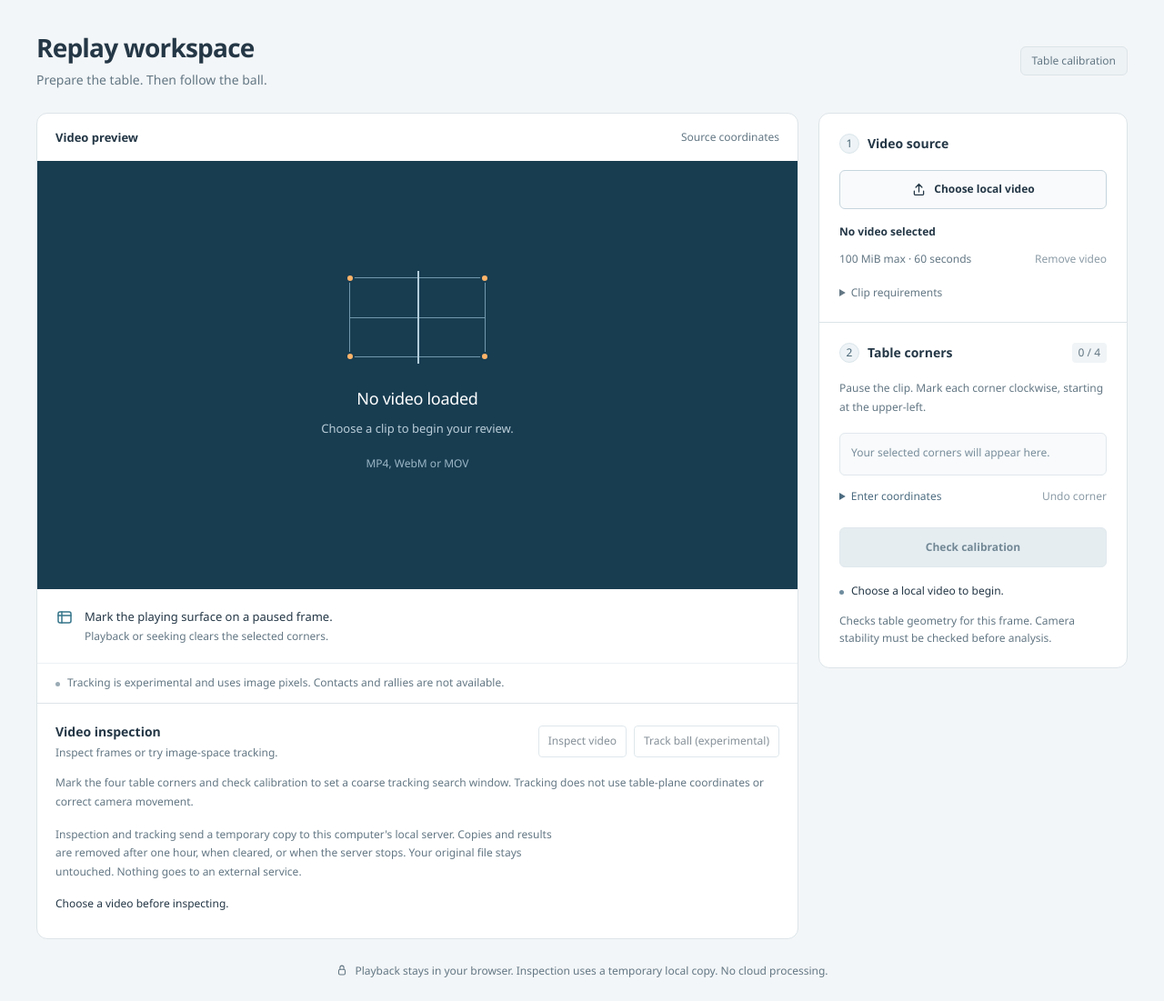
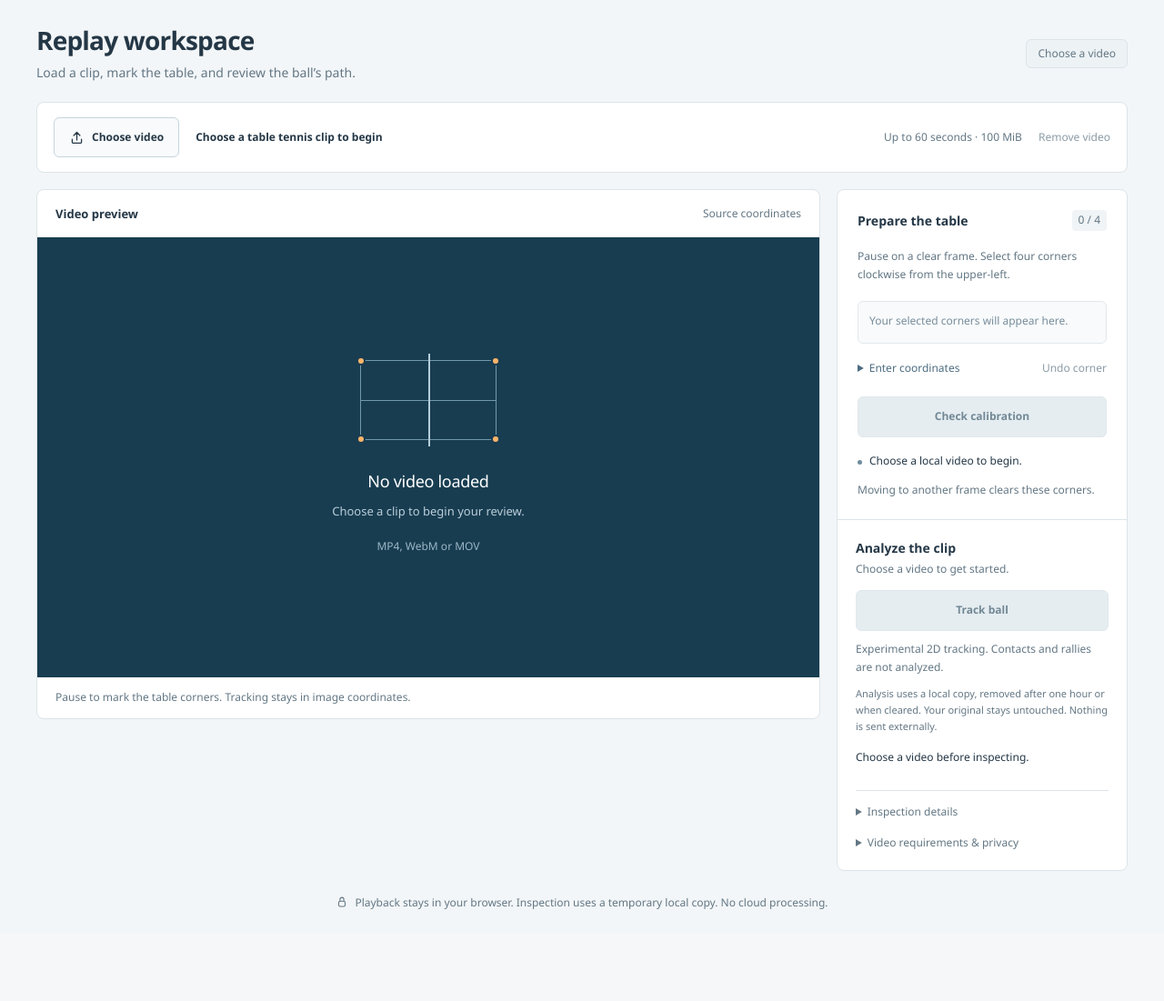
Before and after one commit to mukhammaddiyor01/SportReplayAnalyst, a FastAPI app: page / in a window 1280 px wide. Shown: the part 76-1177 px from the top of the page at 91% size. After the commit the page ends 1076 px from the top, so only its background shows below. Run offline with FastAPI, Linux system fonts and the light colour scheme.

Commit message:
feat: simplify the replay preparation and review workflow

```diff
--- a/frontend/static/css/styles.css
+++ b/frontend/static/css/styles.css
@@ -88,19 +88,21 @@ p, h1, h2 { margin: 0; }
   white-space: nowrap;
 }
 .local-badge > span { width: 6px; height: 6px; border-radius: 50%; background: #44816e; }
-main { max-width: 1520px; padding: 36px 40px 24px; margin: auto; }
-.page-heading { display: flex; align-items: center; justify-content: space-between; gap: 20px; margin-bottom: 26px; }
+main { max-width: 1440px; padding: 28px 40px 24px; margin: auto; }
+.page-heading { display: flex; align-items: center; justify-content: space-between; gap: 20px; margin-bottom: 22px; }
 h1 { font-size: 28px; font-weight: 600; line-height: 1.2; letter-spacing: -.8px; }
 .page-heading p { margin-top: 7px; color: var(--muted); font-size: 14px; }
 .workspace-mode { font-size: 12px; padding: 6px 12px; border: 1px solid var(--border); border-radius: 6px; color: var(--muted); background: #edf2f5; }
-.workspace { display: grid; grid-template-columns: minmax(0, 1fr) 340px; align-items: start; gap: 22px; }
-.replay, .preparation { min-width: 0; background: var(--surface); border: 1px solid var(--border); border-radius: 12px; overflow: hidden; }
+.workspace { display: grid; grid-template-columns: minmax(0, 1fr) 320px; grid-template-areas: "source source" "replay prep" "review prep"; align-items: start; gap: 18px; }
+.replay { grid-area: replay; }
+.preparation { grid-area: prep; }
+.replay, .preparation { min-width: 0; background: var(--surface); border: 1px solid var(--border); border-radius: 8px; overflow: hidden; }
 .viewer-heading { padding: 16px 20px; display: flex; align-items: center; justify-content: space-between; gap: 10px; }
 .viewer-heading h2 { font-size: 13px; font-weight: 600; }
 .viewer-heading > span { font-size: 12px; color: var(--muted); }
 .viewer { background: var(--replay); color: #fff; }
 .empty-view {
-  min-height: 360px;
+  min-height: 300px;
   aspect-ratio: 16 / 9;
   display: flex;
   flex-direction: column;
@@ -128,30 +130,27 @@ canvas { position: absolute; inset: 0; width: 100%; height: 100%; cursor: crossh
 .play-button:hover { background: #294d61; }
 .playback input { flex: 1; min-width: 40px; accent-color: #b9d5e0; height: 4px; }
 .playback output { min-width: 64px; text-align: right; font-size: 12px; color: #d0dfe7; font-variant-numeric: tabular-nums; }
-.viewer-note { padding: 20px; display: flex; gap: 12px; align-items: flex-start; }
-.viewer-note svg { margin-top: 1px; color: var(--accent); }
-.viewer-note p { font-size: 13px; }
-.viewer-note p span { display: block; margin-top: 3px; font-size: 12px; color: var(--muted); }
-.scope-note { border-top: 1px solid #edf1f4; padding: 12px 20px; display: flex; align-items: baseline; gap: 8px; color: var(--muted); font-size: 12px; }
-.scope-dot { width: 5px; height: 5px; flex-shrink: 0; background: #9aabb5; border-radius: 50%; }
+.viewer-note { padding: 13px 20px; display: flex; gap: 12px; align-items: flex-start; }
+.viewer-note p { font-size: 12px; color: var(--muted); }
 
 .inspector-section { padding: 22px; }
-.source-section { border-bottom: 1px solid var(--border); }
+.source-bar { grid-area: source; display: flex; align-items: center; gap: 18px; padding: 16px 18px; background: var(--surface); border: 1px solid var(--border); border-radius: 8px; }
+.source-bar .file-picker { flex-shrink: 0; }
+.source-actions { display: flex; align-items: center; gap: 18px; color: var(--muted); font-size: 12px; }
+.source-actions > span { white-space: nowrap; }
 .section-heading { display: flex; align-items: center; gap: 9px; margin-bottom: 18px; }
 .section-heading h2 { font-size: 14px; font-weight: 600; }
-.step-number { width: 22px; height: 22px; display: grid; place-items: center; background: #edf3f6; border: 1px solid #dbe6eb; border-radius: 50%; font-size: 12px; color: #486576; }
 .file-picker { position: relative; }
-.file-picker label { display: flex; align-items: center; justify-content: center; gap: 8px; padding: 11px; border: 1px solid #c6d5dd; border-radius: 6px; font-size: 12px; font-weight: 600; background: #f8fafb; }
+.file-picker label { min-height: 44px; display: flex; align-items: center; justify-content: center; gap: 8px; padding: 10px 16px; border: 1px solid #c6d5dd; border-radius: 6px; font-size: 12px; font-weight: 600; background: #f8fafb; }
 .file-picker svg { width: 17px; height: 17px; }
 .file-picker input { position: absolute; inset: 0; width: 100%; height: 100%; opacity: 0; cursor: pointer; }
 .file-picker:focus-within { outline: 3px solid #7bb5cc; outline-offset: 3px; border-radius: 6px; }
 .file-picker:hover label { background: #edf3f6; border-color: #8da9b9; }
-.source-details { margin-top: 16px; }
+.source-details { min-width: 0; flex: 1; }
 #clip-summary { font-size: 12px; font-weight: 600; overflow-wrap: anywhere; line-height: 1.55; }
 #geometry { color: var(--muted); font-size: 12px; font-variant-numeric: tabular-nums; margin-top: 4px; }
 #geometry:empty { display: none; }
-.source-footer { display: flex; justify-content: space-between; gap: 8px; align-items: center; margin-top: 10px; font-size: 12px; color: var(--muted); }
-.text-button { padding: 2px 0; background: none; border: 0; color: #4c6c80; font-size: 12px; text-decoration: underline; text-underline-offset: 3px; }
+.text-button { padding: 6px 0; background: none; border: 0; color: #4c6c80; font-size: 12px; text-decoration: underline; text-underline-offset: 3px; }
 .text-button:hover { color: var(--ink); }
 .text-button:disabled { color: #8b9ba6; text-decoration: none; }
 .clip-requirements { margin-top: 16px; font-size: 12px; color: var(--muted); }
@@ -165,7 +164,7 @@ summary { width: fit-content; }
 #corner-list li { padding: 7px 0; border-bottom: 1px solid #e5ecef; }
 #corner-list li:first-child { padding-top: 0; }
 #corner-list li:last-child { border: 0; padding-bottom: 0; }
-.corner-tools { display: flex; align-items: baseline; justify-content: space-between; gap: 8px; margin-bottom: 22px; }
+.corner-tools { display: flex; align-items: baseline; justify-content: space-between; gap: 8px; margin-bottom: 16px; }
 .coordinate-entry { flex: 1; min-width: 0; font-size: 12px; color: #4c6c80; }
 .undo-button { flex-shrink: 0; }
 #coordinate-form { margin-top: 14px; }
@@ -173,8 +172,8 @@ summary { width: fit-content; }
 .coordinate-fields label { color: var(--ink); font-size: 12px; }
 .coordinate-fields label span { color: var(--muted); }
 .coordinate-fields input { width: 100%; margin-top: 5px; border: 1px solid #cbd9e1; border-radius: 4px; background: white; padding: 7px; font-size: 12px; color: var(--ink); }
-.secondary-button { margin-top: 10px; padding: 7px 10px; border: 1px solid #c6d5dd; border-radius: 4px; background: white; color: var(--ink); font-size: 12px; }
-.primary-button { width: 100%; padding: 12px 14px; border: 1px solid var(--replay); border-radius: 6px; background: var(--replay); color: white; font-size: 12px; font-weight: 600; }
+.secondary-button { min-height: 38px; margin-top: 10px; padding: 7px 10px; border: 1px solid #c6d5dd; border-radius: 4px; background: white; color: var(--ink); font-size: 12px; }
+.primary-button { min-height: 44px; width: 100%; padding: 12px 14px; border: 1px solid var(--replay); border-radius: 6px; background: var(--replay); color: white; font-size: 12px; font-weight: 600; }
 .primary-button:hover:enabled { background: #2b566c; }
 .primary-button:disabled { background: #e5edf1; color: #728895; border-color: #e0e8ed; }
 .status-box { display: flex; gap: 8px; align-items: baseline; margin-top: 16px; }
@@ -194,9 +193,11 @@ footer p { max-width: 80ch; }
   .empty-view { min-height: 320px; }
 }
 @media (max-width: 800px) {
-  .workspace { grid-template-columns: 1fr; }
+  .workspace { grid-template-columns: 1fr; grid-template-areas: "source" "replay" "prep" "review"; }
+  .source-bar { flex-wrap: wrap; gap: 12px; }
+  .source-actions { width: 100%; justify-content: space-between; border-top: 1px solid var(--border); padding-top: 8px; }
   .preparation { display: grid; grid-template-columns: 1fr 1fr; }
-  .source-section { border-bottom: 0; border-right: 1px solid var(--border); }
+
   .empty-view { min-height: 300px; aspect-ratio: 16 / 9; }
 }
 @media (max-width: 640px) {
@@ -208,10 +209,10 @@ footer p { max-width: 80ch; }
   main { padding: 26px 16px 22px; }
   .page-heading { align-items: flex-start; margin-bottom: 20px; }
   h1 { font-size: 24px; }
-  .page-heading p { font-size: 12px; max-width: 24ch; }
-  .workspace-mode { display: none; }
+  .page-heading p { font-size: 12px; max-width: 34ch; }
+  .workspace-mode { max-width: 110px; text-align: center; }
   .preparation { display: block; }
-  .source-section { border-right: 0; border-bottom: 1px solid var(--border); }
+
   .viewer-heading { padding: 13px 16px; }
   .viewer-heading > span { font-size: 12px; }
   .empty-view { min-height: 290px; }
@@ -223,12 +224,18 @@ footer p { max-width: 80ch; }
 @media (prefers-reduced-motion: reduce) { button { transition: none; } }
 
 .inspection-panel { border-top: 1px solid var(--border); padding: 20px; }
-.inspection-heading { display: flex; justify-content: space-between; align-items: center; gap: 16px; }
+.inspection-heading { margin-bottom: 14px; }
 .inspection-heading h2 { font-size: 14px; font-weight: 600; }
 .inspection-heading p { font-size: 12px; color: var(--muted); margin-top: 3px; }
 .inspection-heading button { margin-top: 0; flex-shrink: 0; }
 .secondary-button:disabled { opacity: .55; cursor: not-allowed; }
-.inspection-privacy { color: var(--muted); font-size: 12px; line-height: 1.7; margin-top: 16px; max-width: 80ch; }
+.inspection-privacy { color: var(--muted); font-size: 11px; line-height: 1.65; margin-top: 10px; max-width: 80ch; }
+.analysis-note { color: var(--muted); font-size: 12px; line-height: 1.65; margin-top: 10px; }
+.analysis-details { margin-top: 18px; padding-top: 14px; border-top: 1px solid var(--border); color: var(--muted); font-size: 12px; }
+.analysis-details > p { margin-top: 10px; line-height: 1.65; }
+#track-start { background: var(--accent); border-color: var(--accent); }
+#track-start:hover:enabled { background: #285d70; }
+#track-start:disabled { background: #e5edf1; color: #728895; border-color: #e0e8ed; }
 .inspection-state { margin-top: 16px; font-size: 12px; }
 .inspection-actions { display: flex; gap: 14px; margin-top: 8px; }
 .inspection-result { display: grid; grid-template-columns: 1fr 1fr; gap: 14px; margin: 18px 0 0; padding-top: 16px; border-top: 1px solid #edf1f4; }
@@ -239,23 +246,20 @@ footer p { max-width: 80ch; }
 }
 
 #tracking-overlay { pointer-events: none; cursor: default; }
-.analysis-start-actions { display: flex; flex-wrap: wrap; gap: 8px; justify-content: flex-end; }
-.tracking-instructions { color: var(--muted); font-size: 12px; line-height: 1.7; margin-top: 14px; }
 .tracking-controls { display: flex; flex-wrap: wrap; gap: 12px; align-items: center; justify-content: space-between; padding: 10px 20px; background: #173345; font-size: 12px; }
 .tracking-controls label { display: flex; align-items: center; gap: 6px; }
 .tracking-controls input { accent-color: #46c7cf; }
 .tracking-controls output { color: #c5dce5; }
-@media (max-width: 640px) { .analysis-start-actions { justify-content: flex-start; } }
 
-.tracking-review { margin-top: 22px; padding-top: 18px; border-top: 1px solid var(--border); }
+.tracking-review { grid-area: review; margin: 0; padding: 20px; background: var(--surface); border: 1px solid var(--border); border-radius: 8px; }
 .review-heading { display: flex; justify-content: space-between; align-items: baseline; gap: 12px; }
-.review-heading h3 { margin: 0; font-size: 14px; font-weight: 600; }
+.review-heading h2 { margin: 0; font-size: 14px; font-weight: 600; }
 .review-heading output { color: var(--muted); font-size: 12px; }
 .tracking-review p { margin-top: 6px; color: var(--muted); font-size: 12px; max-width: 76ch; }
 .tracking-review .review-limit { font-size: 11px; }
-.review-gaps { list-style: none; padding: 0; margin: 14px 0 0; max-height: 248px; overflow-y: auto; }
+.review-gaps { list-style: none; padding: 0; margin: 14px 0 0; max-height: 280px; overflow-y: auto; }
 .review-gaps li + li { border-top: 1px solid #edf1f4; }
-.review-gap { display: grid; grid-template-columns: 160px 1fr auto; gap: 12px; align-items: center; width: 100%; padding: 11px 8px; background: transparent; color: var(--muted); border: 0; border-left: 3px solid transparent; text-align: left; font-size: 12px; }
+.review-gap { min-height: 48px; display: grid; grid-template-columns: 160px 1fr auto; gap: 12px; align-items: center; width: 100%; padding: 11px 8px; background: transparent; color: var(--muted); border: 0; border-left: 3px solid transparent; text-align: left; font-size: 12px; }
 .review-gap-time { font-variant-numeric: tabular-nums; color: var(--ink); }
 .review-gap-action { color: var(--accent); font-weight: 600; }
 .review-gap:hover, .review-gap[aria-current] { background: #eef6f7; border-left-color: var(--accent); }
--- a/frontend/static/js/inspection.js
+++ b/frontend/static/js/inspection.js
@@ -7,6 +7,8 @@
   const refreshButton = document.querySelector("#inspect-refresh");
   const statusText = document.querySelector("#inspection-status");
   const resultList = document.querySelector("#inspection-result");
+  const workflowHint = document.querySelector("#workflow-hint");
+  const workflowMode = document.querySelector("#workspace-mode");
   const terminalStates = new Set(["completed", "failed", "cancelled"]);
   let file = null;
   let job = null;
@@ -25,6 +27,27 @@
     cancelButton.hidden = !job || terminal;
     cancelButton.disabled = job?.status === "cancelling";
     deleteButton.hidden = !terminal;
+    let mode = "Choose a video";
+    let hint = "Choose a video to get started.";
+    if (file) {
+      mode = "Prepare the table";
+      hint = "Mark four corners and check calibration to enable tracking.";
+    }
+    if (trackingRegion) {
+      mode = "Ready to track";
+      hint = "The search window is ready. Start ball tracking below.";
+    }
+    if (reserving || (job && !terminal)) {
+      mode = "Analyzing locally";
+      hint = "You can keep reviewing the video while analysis runs.";
+    } else if (terminal) {
+      mode = job.status === "completed" ? "Ready to review" : "Analysis stopped";
+      hint = job.status === "completed" ? (job.trackingPublished ?
+        "Review tracking gaps below the video." : "Open Inspection details to see the results.") :
+        "Clear the current result before running another analysis.";
+    }
+    workflowMode.textContent = mode;
+    workflowHint.textContent = hint;
   }
 
   async function jobRequest(handle, suffix = "", method = "GET", keepalive = false) {
--- a/frontend/static/js/tracking-review.js
+++ b/frontend/static/js/tracking-review.js
@@ -31,9 +31,11 @@
     video.pause();
     selectedGap = gap;
     video.currentTime = seconds;
+    video.scrollIntoView({block: 'nearest', behavior: 'auto'});
     list.querySelectorAll('[aria-current]').forEach(item => item.removeAttribute('aria-current'));
     button.setAttribute('aria-current', 'true');
-    position.textContent = `Reviewing frames ${gap.start_frame}–${gap.end_frame}.`;
+    position.textContent = gap.frame_count === 1 ? `Reviewing frame ${gap.start_frame}.` :
+      `Reviewing frames ${gap.start_frame}–${gap.end_frame}.`;
   }
 
   document.addEventListener('replay:tracking-ready', event => {
--- a/frontend/templates/index.html
+++ b/frontend/templates/index.html
@@ -25,12 +25,31 @@
     <div class="page-heading">
       <div>
         <h1>Replay workspace</h1>
-        <p>Prepare the table. Then follow the ball.</p>
+        <p>Load a clip, mark the table, and review the ball’s path.</p>
       </div>
-      <span class="workspace-mode">Table calibration</span>
+      <span id="workspace-mode" class="workspace-mode">Choose a video</span>
     </div>
 
     <div class="workspace">
+      <section class="source-bar" aria-label="Video source">
+        <div class="file-picker">
+          <label for="clip">
+            <svg viewBox="0 0 20 20" aria-hidden="true"><path d="M10 13V3m-4 4 4-4 4 4M4 12v4a1 1 0 0 0 1 1h10a1 1 0 0 0 1-1v-4"/></svg>
+            Choose video
+          </label>
+          <input id="clip" type="file" accept="video/mp4,video/webm,video/quicktime"
+            data-max-bytes="{{ limits.max_bytes }}" data-max-duration="{{ limits.max_duration }}"
+            data-max-width="{{ limits.max_width }}" data-max-height="{{ limits.max_height }}">
+        </div>
+        <div class="source-details">
+          <p id="clip-summary">Choose a table tennis clip to begin</p>
+          <p id="geometry"></p>
+        </div>
+        <div class="source-actions">
+          <span>Up to 60 seconds · 100 MiB</span>
+          <button id="remove" class="text-button" type="button" disabled>Remove video</button>
+        </div>
+      </section>
       <section class="replay" aria-label="Video workspace">
         <div class="viewer-heading">
           <h2>Video preview</h2>
@@ -68,87 +87,16 @@
         </div>
 
         <div class="viewer-note">
-          <svg viewBox="0 0 20 20" aria-hidden="true"><rect x="3" y="4" width="14" height="12" rx="2"/><path d="M7 4v12M3 8h14"/></svg>
-          <p>Mark the playing surface on a paused frame.<span>Playback or seeking clears the selected corners.</span></p>
+          <p>Pause to mark the table corners. Tracking stays in image coordinates.</p>
         </div>
-        <div class="scope-note">
-          <span class="scope-dot" aria-hidden="true"></span>
-          <p>Tracking is experimental and uses image pixels. Contacts and rallies are not available.</p>
-        </div>
-        <section class="inspection-panel" aria-label="Local video inspection">
-          <div class="inspection-heading">
-            <div>
-              <h2>Video inspection</h2>
-              <p>Inspect frames or try image-space tracking.</p>
-            </div>
-            <div class="analysis-start-actions">
-              <button id="inspect-start" class="secondary-button" type="button" disabled>Inspect video</button>
-              <button id="track-start" class="secondary-button" type="button" disabled>Track ball (experimental)</button>
-            </div>
-          </div>
-          <p class="tracking-instructions">Mark the four table corners and check calibration to set a coarse tracking search window.
-            Tracking does not use table-plane coordinates or correct camera movement.</p>
-          <p class="inspection-privacy">Inspection and tracking send a temporary copy to this computer's local server.
-            Copies and results are removed after one hour, when cleared, or when the server stops.
-            Your original file stays untouched. Nothing goes to an external service.</p>
-          <div class="inspection-state">
-            <p id="inspection-status" role="status" aria-live="polite">Choose a video before inspecting.</p>
-            <div class="inspection-actions">
-              <button id="inspect-cancel" class="text-button" type="button" hidden>Cancel analysis</button>
-              <button id="inspect-delete" class="text-button" type="button" hidden>Clear result</button>
-              <button id="inspect-refresh" class="text-button" type="button" hidden>Retry status</button>
-            </div>
-          </div>
-          <dl id="inspection-result" class="inspection-result" hidden></dl>
-          <section id="tracking-review" class="tracking-review" aria-labelledby="tracking-review-heading" hidden>
-            <div class="review-heading">
-              <h3 id="tracking-review-heading">Review tracking gaps</h3>
-              <output id="review-count"></output>
-            </div>
-            <p id="review-explanation">These frames have no associated observation. Review the video to check what happened.</p>
-            <p class="review-limit">A tracking gap does not confirm a contact, occlusion, or rally end.</p>
-            <ol id="review-gaps" class="review-gaps"></ol>
-            <output id="review-position" role="status" aria-live="polite"></output>
-          </section>
-        </section>
       </section>
-
-      <aside class="preparation" aria-label="Calibration controls">
-        <section class="inspector-section source-section">
-          <div class="section-heading">
-            <span class="step-number" aria-hidden="true">1</span>
-            <h2>Video source</h2>
-          </div>
-          <div class="file-picker">
-            <label for="clip">
-              <svg viewBox="0 0 20 20" aria-hidden="true"><path d="M10 13V3m-4 4 4-4 4 4M4 12v4a1 1 0 0 0 1 1h10a1 1 0 0 0 1-1v-4"/></svg>
-              Choose local video
-            </label>
-            <input id="clip" type="file" accept="video/mp4,video/webm,video/quicktime"
-              data-max-bytes="{{ limits.max_bytes }}" data-max-duration="{{ limits.max_duration }}"
-              data-max-width="{{ limits.max_width }}" data-max-height="{{ limits.max_height }}">
-          </div>
-          <div class="source-details">
-            <p id="clip-summary">No video selected</p>
-            <p id="geometry"></p>
-          </div>
-          <div class="source-footer">
-            <span>100 MiB max · 60 seconds</span>
-            <button id="remove" class="text-button" type="button" disabled>Remove video</button>
-          </div>
-          <details class="clip-requirements">
-            <summary>Clip requirements</summary>
-            <p>Use a fixed camera with the whole table visible. Maximum resolution: 1920 × 1080. The local video reader checks FPS separately.</p>
-          </details>
-        </section>
-
+      <aside class="preparation" aria-label="Calibration and analysis controls">
         <section class="inspector-section corners-section">
           <div class="section-heading">
-            <span class="step-number" aria-hidden="true">2</span>
-            <h2>Table corners</h2>
+            <h2>Prepare the table</h2>
             <span id="corner-count" class="corner-count">0 / 4</span>
           </div>
-          <p class="section-description">Pause the clip. Mark each corner clockwise, starting at the upper-left.</p>
+          <p class="section-description">Pause on a clear frame. Select four corners clockwise from the upper-left.</p>
           <div class="corner-selection">
             <p id="corner-empty">Your selected corners will appear here.</p>
             <ol id="corner-list" aria-label="Selected source coordinates"></ol>
@@ -175,9 +123,50 @@
             <span class="status-dot" aria-hidden="true"></span>
             <p id="status" role="status" aria-live="polite">Choose a local video to begin.</p>
           </div>
-          <p class="calibration-note">Checks table geometry for this frame. Camera stability must be checked before analysis.</p>
+          <p class="calibration-note">Moving to another frame clears these corners.</p>
+        </section>
+        <section class="inspection-panel" aria-label="Local video inspection">
+          <div class="inspection-heading">
+            <div>
+              <h2>Analyze the clip</h2>
+              <p id="workflow-hint">Choose a video to get started.</p>
+            </div>
+          </div>
+          <button id="track-start" class="primary-button" type="button" disabled>Track ball</button>
+          <p class="analysis-note">Experimental 2D tracking. Contacts and rallies are not analyzed.</p>
+          <p class="inspection-privacy">Analysis uses a local copy, removed after one hour or when cleared. Your original stays untouched. Nothing is sent externally.</p>
+          <div class="inspection-state">
+            <p id="inspection-status" role="status" aria-live="polite">Choose a video before inspecting.</p>
+            <div class="inspection-actions">
+              <button id="inspect-cancel" class="text-button" type="button" hidden>Cancel analysis</button>
+              <button id="inspect-delete" class="text-button" type="button" hidden>Clear result</button>
+              <button id="inspect-refresh" class="text-button" type="button" hidden>Retry status</button>
+            </div>
+          </div>
+          <details class="analysis-details">
+            <summary>Inspection details</summary>
+            <p>Check video frames and camera movement without running ball tracking.</p>
+            <button id="inspect-start" class="secondary-button" type="button" disabled>Inspect video only</button>
+            <dl id="inspection-result" class="inspection-result" hidden></dl>
+          </details>
+          <details class="clip-requirements">
+            <summary>Video requirements &amp; privacy</summary>
+            <p>Use a fixed camera with the whole table visible. Limits: 60 seconds, 100 MiB, 1920 × 1080. The reader also checks FPS.</p>
+            <p>Temporary copies and results are removed after one hour, when cleared, or when the server stops. Your original file stays untouched.</p>
+          </details>
+
         </section>
       </aside>
+          <section id="tracking-review" class="tracking-review" aria-labelledby="tracking-review-heading" hidden>
+            <div class="review-heading">
+              <h2 id="tracking-review-heading">Review tracking gaps</h2>
+              <output id="review-count"></output>
+            </div>
+            <p id="review-explanation">These frames have no associated observation. Review the video to check what happened.</p>
+            <p class="review-limit">A tracking gap does not confirm a contact, occlusion, or rally end.</p>
+            <ol id="review-gaps" class="review-gaps"></ol>
+            <output id="review-position" role="status" aria-live="polite"></output>
+          </section>
     </div>
 
     <footer>
```
Also changed, not shown: docs/CONTINUE.md (+17 -1 lines), docs/replay-usability.md (added, +37 -0 lines), README.md.
